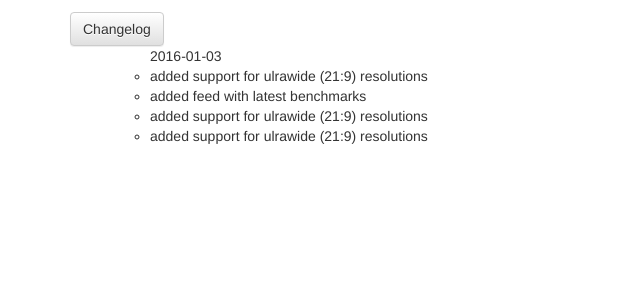
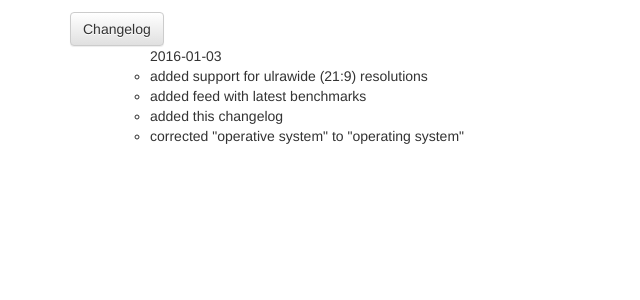
Before and after one commit to wbasile/Open-Game-Benchmarks, a Django app: page /about/ in a window 1280 px wide, after a click on "Changelog". Shown: the part 1257-1557 px from the top of the page, without its empty margins (0-640 px from the left). Run offline with Django 3.2, Linux system fonts and the light colour scheme; parts of the project's set-up code (start-up, migrations or seed data) failed here and were passed over; some libraries are stand-ins or nearby versions.

Commit message:
bunch of small fixes, see changelog 2016-01-30

```diff
--- a/lgbdb/templates/about.html
+++ b/lgbdb/templates/about.html
@@ -161,8 +161,8 @@
             2016-01-03
             <li>added support for ulrawide (21:9) resolutions</li>
             <li>added feed with latest benchmarks</li>
-            <li>added support for ulrawide (21:9) resolutions</li>
-            <li>added support for ulrawide (21:9) resolutions</li>
+            <li>added this changelog</li>
+            <li>corrected "operative system" to "operating system"</li>
 
         </ul>
     </ul>
```
